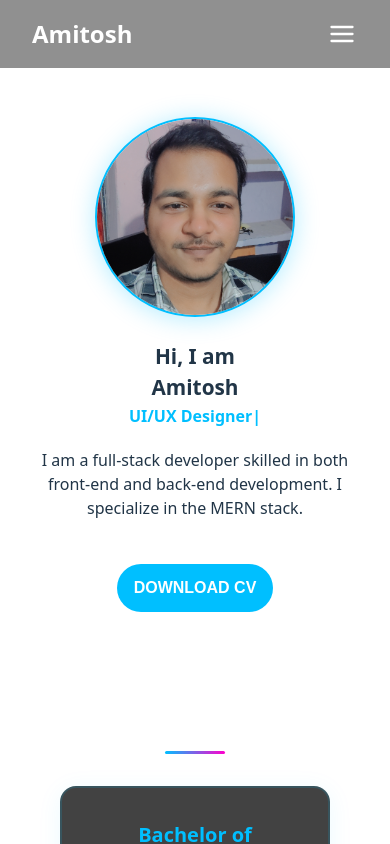
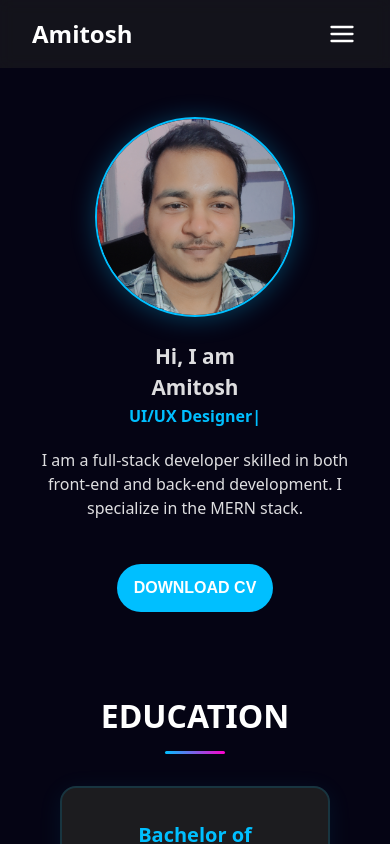
Before and after one commit to Amitosh15/vercel-frontend, a React (Vite) app: page / in a window 390 px wide. Shown: the top 844 px of the page. Built offline with nearby package versions, Linux system fonts and the light colour scheme.

Commit message:
Fix dark mode for mobile browser

```diff
--- a/src/index.css
+++ b/src/index.css
@@ -3,7 +3,8 @@
   line-height: 1.5;
   font-weight: 400;
 
-  color-scheme: light dark;
+  /* Optionally, you can set only dark if you want */
+  /* color-scheme: dark; */
   color: rgba(255, 255, 255, 0.87);
   background-color: #050414;
 
@@ -19,7 +20,7 @@
   box-sizing: border-box;
 }
 
-@media (prefers-color-scheme: light) {
+/* @media (prefers-color-scheme: light) {
   :root {
     color: #213547;
     background-color: #ffffff;
@@ -32,4 +33,4 @@
   button {
     background-color: #f9f9f9;
   }
-}
+} */
```
